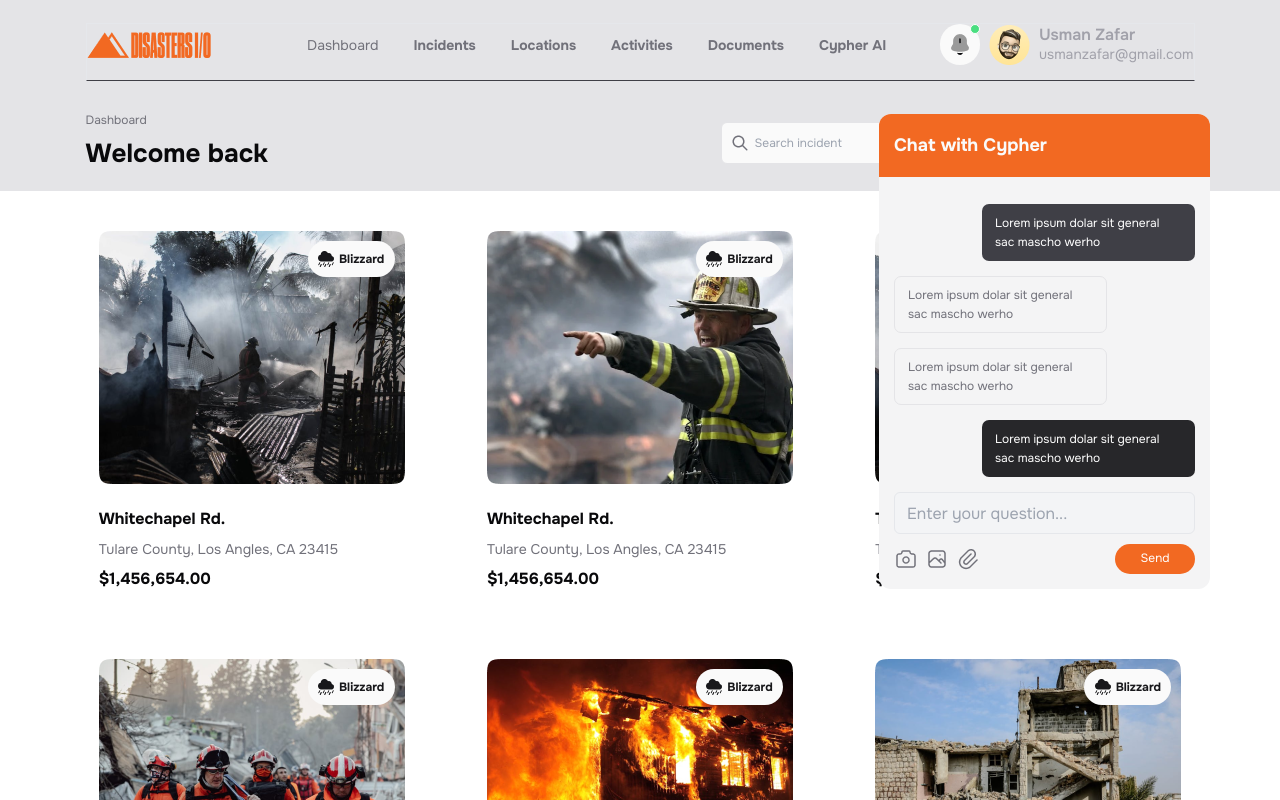
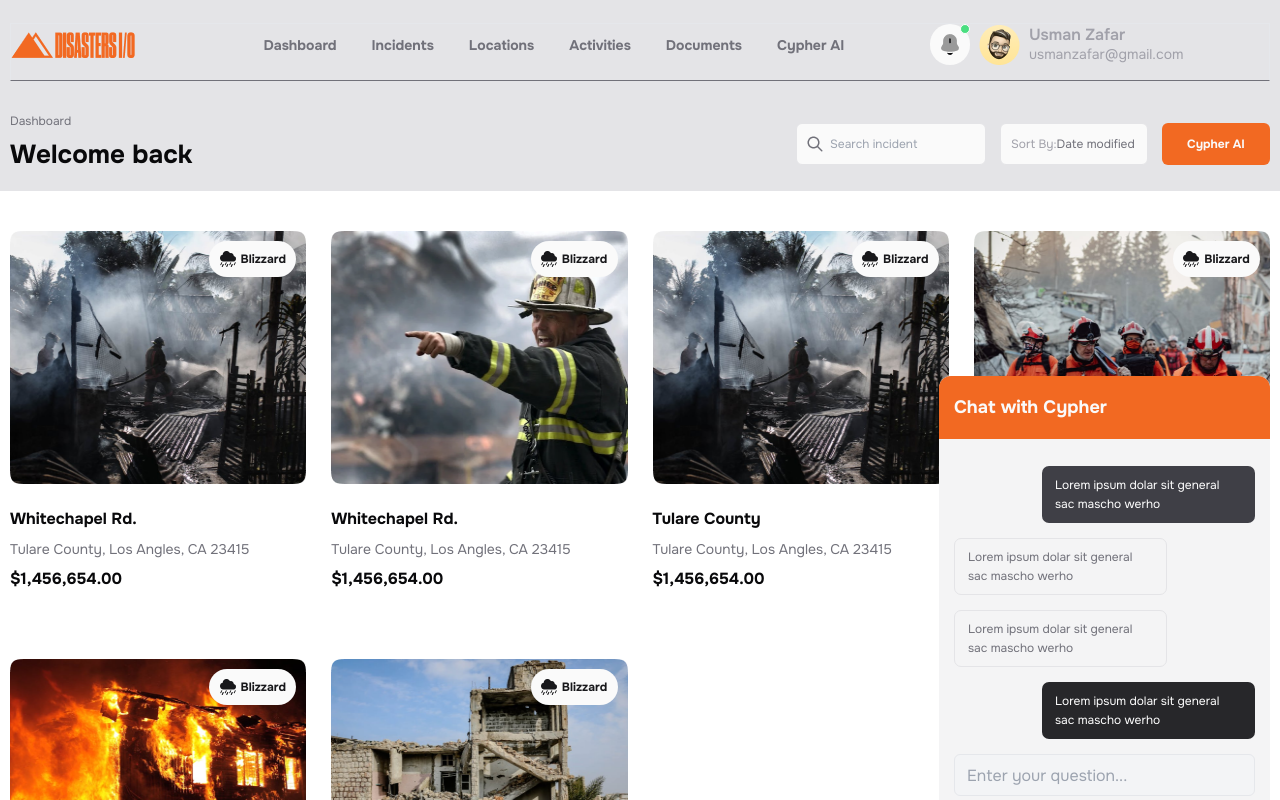
Before and after one commit to nayemshanto333/Disasters-Project, a React (Vite) app in the folder Disasters/: page /Dashboard in a window 1280 px wide. Shown: the top 800 px of the page. Built offline with nearby package versions, Linux system fonts and the light colour scheme.

Commit message:
add toggle menu

```diff
--- a/Disasters/src/App.jsx
+++ b/Disasters/src/App.jsx
@@ -2,6 +2,7 @@ import './App.css'
 import { BrowserRouter , Route, Routes } from 'react-router-dom'
 import Navbar from './ShareComponents/Navbar'
 import Dashboard from './components/Dashboard'
+import { MobileMenu } from './ShareComponents/MobileMenu'
 
 function App() {
 
@@ -16,6 +17,7 @@ function App() {
 
       </Routes>
      </BrowserRouter>
+
     </main>
   )
 }
--- a/Disasters/src/ShareComponents/Chat.jsx
+++ b/Disasters/src/ShareComponents/Chat.jsx
@@ -1,8 +1,8 @@
-import React from 'react';
+import React from "react";
 
 export const Chat = () => {
   return (
-    <div className="fixed  h-[475px] w-[331px] rounded-[12px] bg-[#F4F4F5] transform bottom-24 lg:bottom-[211px] sm:right-4 lg:right-[70px]">
+    <div className="absolute  h-[475px] w-[331px] rounded-[12px] bg-[#F4F4F5] transform bottom-24 lg:bottom-[211px] right-0">
       <div className="bg-orange h-[63px] w-[331px] flex items-center pl-[15px] rounded-t-xl">
         <p className="text-[#fafafa] text-lg font-bold leading-[22.95px] ">
           Chat with Cypher
@@ -39,7 +39,6 @@ export const Chat = () => {
           Send
         </button>
       </div>
-
     </div>
   );
-}
+};
--- a/Disasters/src/ShareComponents/Container.jsx
+++ b/Disasters/src/ShareComponents/Container.jsx
@@ -1,10 +1,10 @@
-import React from 'react';
-import {cn} from '../lib/utils/cn'
+import React from "react";
+import { cn } from "../lib/utils/cn.js";
 
-const Container = ({children, className}) => {
+export const Container = ({ children, className }) => {
   return (
-    <div className={cn("w-full max-w-[1300px] px-2.5 ", className)}>{children}</div>
+    <div className={cn("w-full max-w-screen-xl mx-auto px-2.5", className)}>
+      {children}
+    </div>
   );
-}
-
-export default Container;
+};
--- /dev/null
+++ b/Disasters/src/ShareComponents/MobileMenu.jsx
@@ -0,0 +1,27 @@
+import React from "react";
+
+export const MobileMenu = ({ toggleMenu }) => {
+  return (
+    <div className="lg:hidden block top-0 left-0 w-full h-screen bg-white z-50 px-5 py-5 overflow-y-hidden">
+      <div className="flex justify-between items-center pb-6">
+        <img src="img/logo.png" alt="Disasters" />
+        <button
+          onClick={toggleMenu}
+          className=" bg-[#FAFAFA] size-14 rounded-full shadow-Icon flex justify-center items-center transfrom top-3  right-3"
+        >
+          <img src="img/close.png" alt="close" />
+        </button>
+      </div>
+      <div>
+        <ul className="flex flex-col space-y-4 text-sm text-secondary cursor-pointer ">
+          <li>Dashboard </li>
+          <li>Incidents</li>
+          <li>Locations</li>
+          <li>Activities</li>
+          <li>Documents</li>
+          <li>Cypher AI</li>
+        </ul>
+      </div>
+    </div>
+  );
+};
--- a/Disasters/src/ShareComponents/Navbar.jsx
+++ b/Disasters/src/ShareComponents/Navbar.jsx
@@ -1,49 +1,51 @@
 // import React, { useState } from "react";
 import { Badge } from "../ShareComponents/Badge";
 import { NavLink } from "react-router-dom";
-import Dashboard from "../components/Dashboard";
-
+import { Container } from "./Container";
+import { SearchButton } from "../ShareComponents/SearchButton";
+import { useEffect, useState } from "react";
+import { MobileMenu } from "./MobileMenu";
 
 const Navbar = () => {
-  // const [active, setActive] = useState(0);
+  const [isMenuOpen, setIsMenuOpen] = useState(false);
+  const toggleMenu = () => setIsMenuOpen((perv) => !perv);
+
+  useEffect (()=>{
+    const bodyClass = document.body.classList;
+    isMenuOpen ? bodyClass.add("no-scroll") : bodyClass.remove("no-scroll")
+
+    return ()=> bodyClass.remove("no-scroll");
+  },[isMenuOpen])
   return (
     <>
-      <nav>
-        <div className="bg-accent h-[191px] px-[85.5px] py-[23px]">
-          <div className="flex justify-between items-center  border border-b-[#3f3f46] pb-[15px]">
-            <NavLink to="/Dashboard">
-              <img src="img/logo.png" alt="Disasters" />
-            </NavLink>
+      <nav className="bg-accent h-[91px]  pt-[23px]">
+        <Container>
+          <div className=" flex justify-between items-center  border border-b-secondary pb-[15px]">
+            <div className="flex justify-between items-center">
+              <NavLink to="/Dashboard">
+                <img src="img/logo.png" alt="Disasters" className="me-0" />
+              </NavLink>
+            </div>
 
             {/* link section */}
 
             <div>
-              <ul className="flex [&>li]:pl-[35px] text-sm text-secondary cursor-pointer ">
-              <li> <NavLink to='/Dashboard' >Dashboard</NavLink> </li>
+              <ul className="hidden lg:flex [&>li]:pl-[35px] text-sm text-secondary cursor-pointer ">
+                <li className="hover:text-primary font-bold">
+                  {" "}
+                  <NavLink to="/Dashboard">Dashboard</NavLink>{" "}
+                </li>
                 <li className="hover:text-primary font-bold">Incidents</li>
                 <li className="hover:text-primary font-bold">Locations</li>
                 <li className="hover:text-primary font-bold">Activities</li>
                 <li className="hover:text-primary font-bold">Documents</li>
                 <li className="hover:text-primary font-bold">Cypher AI</li>
               </ul>
-              {/* <div className="mt-[26.5px]">
-                <div className=" ">
-                  {Array.from(Array(6).keys()).map((el) => (
-                    <div
-                      keys={el}
-                      className={cn(
-                        "w-[80px] h-[3px] rounded-[10px] bg-transparent",
-                        active == el && "bg-primary"
-                      )}
-                    />
-                  ))}
-                </div>
-              </div> */}
             </div>
 
             {/* Profile Section */}
 
-            <div className="flex justify-between items-center gap-[9px]">
+            <div className="hidden lg:flex justify-between items-center gap-[9px]">
               <Badge />
 
               <button>
@@ -58,41 +60,23 @@ const Navbar = () => {
                 </p>
               </div>
             </div>
-          </div>
 
-          {/* Welcome Section */}
-
-          <div>
-            <div className="flex justify-between items-center mt-8">
-              <div>
-                <p className="text-secondary text-xs leading-[15.3px] mb-[6px]">
-                  Dashboard
-                </p>
-                <h2 className="text-primary text-[26px] font-bold leading-[33.15px ]">
-                  Welcome back
-                </h2>
-              </div>
-              <div className="flex  items-center  gap-[14px]">
-                <div className="relative">
-                  <input
-                    type="text"
-                    placeholder="Search incident"
-                    className="bg-[#fafafa] text-xs  w-[190px] h-[42px] rounded-[6px] border border-[#E4E4E7] pl-[33px] "
-                  />
-                  <span className="absolute  transform top-1/2 -translate-y-1/2   left-[10px] pr-[5px] ">
-                    <img src="img/Frame.png" alt="" />
-                  </span>
+            {/* toggle menu */}
+            <div className="flex  gap-4">
+              <button className="block lg:hidden">
+                <img src="img/profileIcon.png" alt="profile" />
+              </button>
+              <button className="lg:hidden block me-2" onClick={toggleMenu}>
+                <div className="space-y-1">
+                  <span className="block w-5 h-0.5 bg-black" />
+                  <span className="block w-5 h-0.5 bg-black" />
+                  <span className="block w-5 h-0.5 bg-black" />
                 </div>
-                <div className="w-[148px] h-[42px] bg-[#FAFAFA] px-2.5 py-3 text-xs text-[#A1A1AA] border border-[#E4E4E7] rounded-[6px]">
-                  Sort By:<span className="text-secondary">Date modified</span>
-                </div>
-                <button className="bg-orange w-[108px] h-[42px] rounded-[6px] text-xs font-bold  text-[#fafafa]">
-                  Cypher AI
-                </button>
-              </div>
+              </button>
             </div>
           </div>
-        </div>
+          {isMenuOpen && <MobileMenu toggleMenu={toggleMenu} />}
+        </Container>
       </nav>
     </>
   );
--- /dev/null
+++ b/Disasters/src/ShareComponents/SearchButton.jsx
@@ -0,0 +1,39 @@
+import React from "react";
+import { Container } from "./Container";
+
+export const SearchButton = () => {
+  return (
+    <section className="bg-accent h-[100px] py-[23px] -z-10 ">
+      <Container>
+        <div className="flex justify-between items-center">
+          <div>
+            <p className="text-secondary text-xs leading-[15.3px] mb-[6px]">
+              Dashboard
+            </p>
+            <h2 className="text-primary text-[26px] font-bold leading-[33.15px ]">
+              Welcome back
+            </h2>
+          </div>
+          <div className="flex  items-center  gap-[14px]">
+            <div className="relative">
+              <input
+                type="text"
+                placeholder="Search incident"
+                className="bg-[#fafafa] text-xs  w-[190px] h-[42px] rounded-[6px] border border-[#E4E4E7] pl-[33px] "
+              />
+              <span className="absolute  transform top-1/2 -translate-y-1/2   left-[10px] pr-[5px] ">
+                <img src="img/Frame.png" alt="" />
+              </span>
+            </div>
+            <div className="w-[148px] h-[42px] bg-[#FAFAFA] px-2.5 py-3 text-xs text-[#A1A1AA] border border-[#E4E4E7] rounded-[6px]">
+              Sort By:<span className="text-secondary">Date modified</span>
+            </div>
+            <button className="bg-orange w-[108px] h-[42px] rounded-[6px] text-xs font-bold  text-[#fafafa]">
+              Cypher AI
+            </button>
+          </div>
+        </div>
+      </Container>
+    </section>
+  );
+};
--- a/Disasters/src/components/Dashboard.jsx
+++ b/Disasters/src/components/Dashboard.jsx
@@ -1,26 +1,32 @@
 import React from "react";
 import Navbar from "../ShareComponents/Navbar";
 import { Card } from "../ShareComponents/Card";
-import { cardData } from "../lib/db/Data";
+import { cardData } from "../lib/db/Data.js";
 import { Chat } from "../ShareComponents/Chat";
+import { Container } from "../ShareComponents/Container";
+import { SearchButton } from "../ShareComponents/SearchButton.jsx";
 
 const Dashboard = () => {
   return (
     <>
+      <section>
       <Navbar />
-      <section>
-        <div className="lg:px-[70px] pt-10 grid grid-cols-1 md:grid-cols-2 xl:grid-cols-3 2xl:grid-cols-4  place-items-center gap-[25px]  relative">
-          {cardData.map((props, i) => (
-            <Card key={i} {...props} />
-          ))}
+      <SearchButton/>
+        <Container>
+          <div className=" pt-10 grid grid-cols-1 sm:grid-cols-2 md:grid-cols-3 xl:grid-cols-4 2xl:grid-cols-5  place-items-center gap-[25px]  relative">
+            {cardData.map((props, i) => (
+              <Card key={i} {...props} />
+            ))}
 
-          <Chat/>
+            <Chat />
 
-          <button className="absolute bg-[#FAFAFA] size-14 lg:size-[77px]  rounded-full shadow-Icon flex justify-center items-center transfrom bottom-6 lg:bottom-[117px] right-4 lg:right-[70px]">
+            <button className="absolute bg-[#FAFAFA] size-14 lg:size-[77px]  rounded-full shadow-Icon flex justify-center items-center transfrom bottom-6 lg:bottom-[117px] right-0">
               <img src="img/close.png" alt="close" />
             </button>
-        </div>
+          </div>
+        </Container>
       </section>
+
     </>
   );
 };
--- a/Disasters/src/index.css
+++ b/Disasters/src/index.css
@@ -3,3 +3,7 @@
 @tailwind base;
 @tailwind components;
 @tailwind utilities;
+
+.no-scroll{
+    overflow: hidden;
+}
--- /dev/null
+++ b/Disasters/src/lib/utils/cn.js
@@ -0,0 +1,4 @@
+import {clsx} from 'clsx';
+import {twMerge} from 'tailwind-merge';
+
+export const cn = (...inputs) => twMerge(clsx(...inputs)) ;
--- a/Disasters/tailwind.config.js
+++ b/Disasters/tailwind.config.js
@@ -12,11 +12,11 @@ export default {
         orange:"#F26922",
         accent:"#E4E4E7",
         bgColor:"#FAFAFA",
-        card:"#F4F4F5",
-        cardIcon:"#FB923C",
+
       },
       backgroundImage:{
-        "bgColorNav":"#E4E4E780",
+        "bgColor":"rgba(228, 228, 231, 0.5)",
+
 
       },
       fontFamily:{
```
Lines whose indentation alone changed are shown as unchanged.
